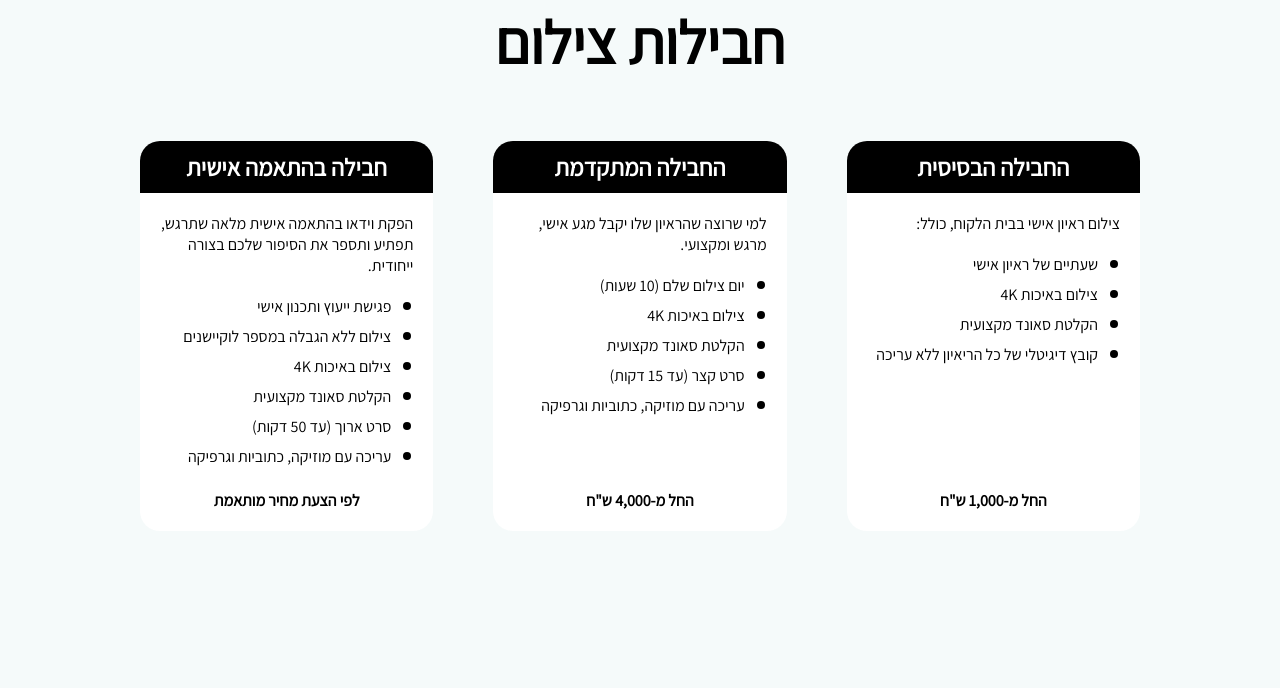
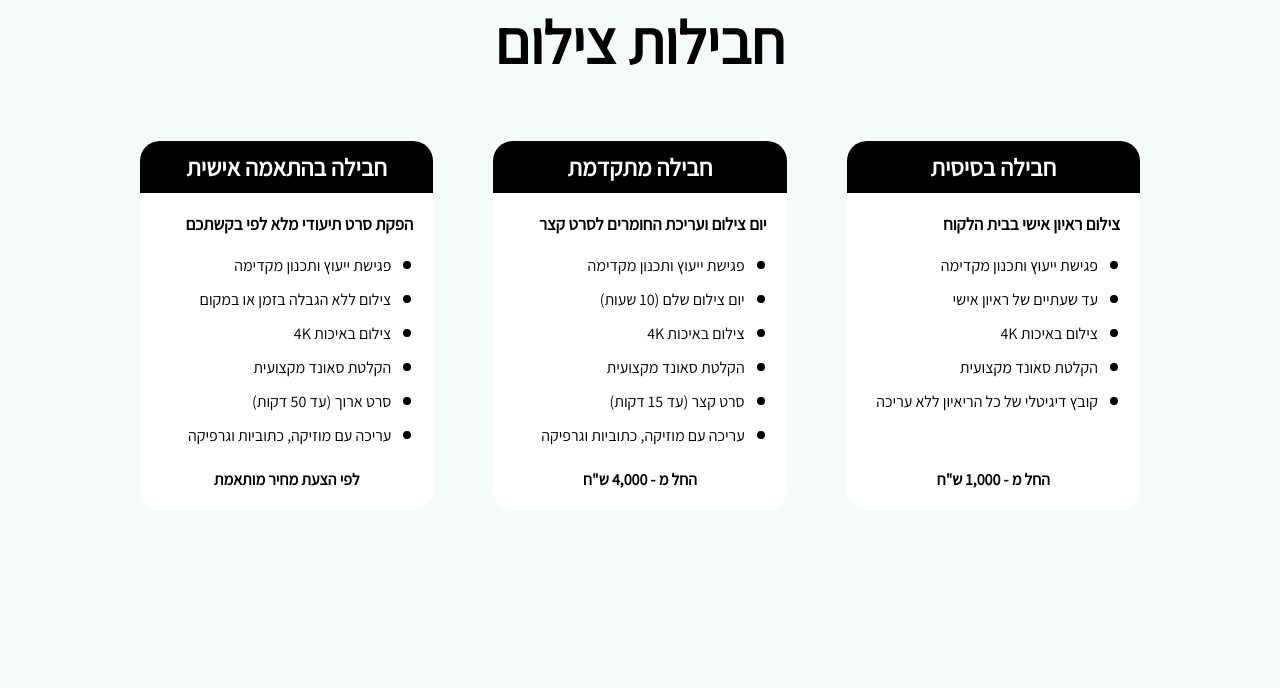
Before and after one commit to micbs/interviews, a plain HTML site: page index.html in a window 1280 px wide. Shown: the part 1492-2180 px from the top of the page. Drawn offline with nearby package versions, Linux system fonts and the light colour scheme.

Commit message:
dfsfdfdfdfdfd

```diff
--- a/css/index.css
+++ b/css/index.css
@@ -282,6 +282,8 @@ footer label {
   padding-bottom: 5px;
   text-align: right;
   direction: rtl;
+  font-size: 17px;
+  font-weight: bold;
 }
 
 .packages ul {
@@ -298,6 +300,7 @@ footer label {
   column-gap: 10px;
   direction: rtl;
   font-size: 16px;
+  margin-bottom: 4px;
   /* background-color: aqua; */
 }
 
--- a/index.html
+++ b/index.html
@@ -71,10 +71,10 @@
                 <div>
                     <h2>חבילה בהתאמה אישית</h2>
                     <div>
-                        <p>הפקת וידאו בהתאמה אישית מלאה שתרגש, תפתיע ותספר את הסיפור שלכם בצורה ייחודית.</p>
+                        <p>הפקת סרט תיעודי מלא לפי בקשתכם</p>
                         <ul>
-                            <li>פגישת ייעוץ ותכנון אישי</li>
-                            <li>צילום ללא הגבלה במספר לוקיישנים</li>
+                            <li>פגישת ייעוץ ותכנון מקדימה</li>
+                            <li>צילום ללא הגבלה בזמן או במקום</li>
                             <li>צילום באיכות 4K</li>
                             <li>הקלטת סאונד מקצועית</li>
                             <li>סרט ארוך (עד 50 דקות)</li>
@@ -86,10 +86,11 @@
 
 
                 <div>
-                    <h2>החבילה המתקדמת</h2>
+                    <h2>חבילה מתקדמת</h2>
                     <div>
-                        <p>למי שרוצה שהראיון שלו יקבל מגע אישי, מרגש ומקצועי.</p>
+                        <p>יום צילום ועריכת החומרים לסרט קצר</p>
                         <ul>
+                            <li>פגישת ייעוץ ותכנון מקדימה</li>
                             <li>יום צילום שלם (10 שעות)</li>
                             <li>צילום באיכות 4K</li>
                             <li>הקלטת סאונד מקצועית</li>
@@ -97,22 +98,23 @@
                             <li>עריכה עם מוזיקה, כתוביות וגרפיקה</li>
                         </ul>
                     </div>
-                    <strong>החל מ-4,000 ש"ח</strong>
+                    <strong>החל מ - 4,000 ש"ח</strong>
                 </div>
 
 
                 <div>
-                    <h2>החבילה הבסיסית</h2>
+                    <h2>חבילה בסיסית</h2>
                     <div>
-                        <p>צילום ראיון אישי בבית הלקוח, כולל:</p>
+                        <p>צילום ראיון אישי בבית הלקוח</p>
                         <ul>
-                            <li>שעתיים של ראיון אישי</li>
+                            <li>פגישת ייעוץ ותכנון מקדימה</li>
+                            <li>עד שעתיים של ראיון אישי</li>
                             <li>צילום באיכות 4K</li>
                             <li>הקלטת סאונד מקצועית</li>
                             <li>קובץ דיגיטלי של כל הריאיון ללא עריכה</li>
                         </ul>
                     </div>
-                    <strong>החל מ-1,000 ש"ח</strong>
+                    <strong>החל מ - 1,000 ש"ח</strong>
                 </div>
 
             </div>
```
